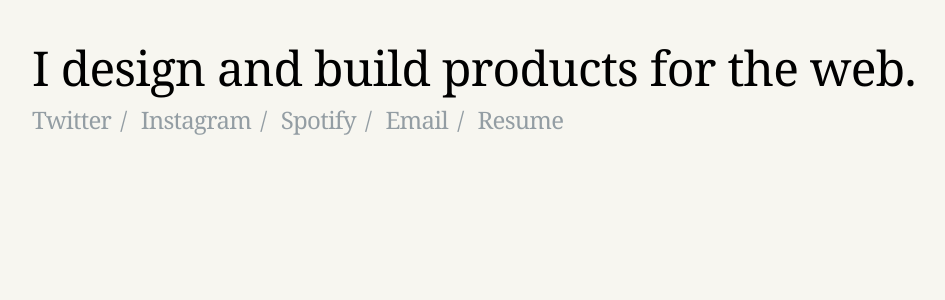
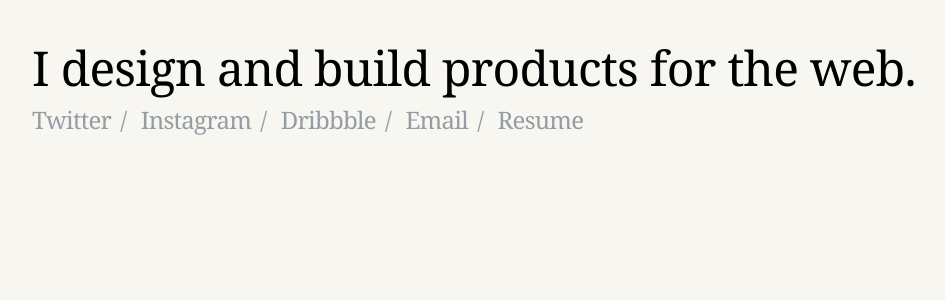
Before and after one commit to raedcabello/raedcabello.com, a Jekyll site: the page built from index.html, in a window 1280 px wide. Shown: the part 264-564 px from the top of the page, without its empty margins (118-1063 px from the left). Built offline with Jekyll 4.4.1, drawn with Linux system fonts in a browser that asks for light colours; some web fonts are replaced.

Commit message:
s/spotify/dribbble. Fixes #12

```diff
--- a/_config.yml
+++ b/_config.yml
@@ -10,7 +10,7 @@
 url: "" # the base hostname & protocol for your site
 twitter_username: raedcabello
 instagram_username: raedcabello
-spotify_username: raedcabello
+dribbble_username: raedcabello
 
 collections:
   work:
--- a/_src/js/site.js
+++ b/_src/js/site.js
@@ -34,6 +34,6 @@ var modalContainer = document.createElement('div');
 document.body.appendChild(modalContainer);
 ReactDOM.render(<Modal />, modalContainer);
 
-if(document.body.clientHeight + 120 > window.innerHeight) {
+if(document.body.clientHeight > window.innerHeight + 120) {
   document.body.classList.remove('fixed-footer');
 }
--- a/_src/sass/_variables.scss
+++ b/_src/sass/_variables.scss
@@ -8,3 +8,4 @@ $green: #66de90;
 $instagram-blue: #3f729b;
 $twitter-blue: #55acee;
 $spotify-green: #66de90;
+$dribbble-pink: #ea4c89;
--- a/_src/sass/components/_body.scss
+++ b/_src/sass/components/_body.scss
@@ -4,10 +4,13 @@ body, html {
 
 body.fixed-footer {
   @media (min-width: 768px) {
-    padding-bottom: 120px;
+    // padding-bottom: 120px;
   }
 }
 
+body {
+  min-height: 100vh;
+}
 
 #wrap {
   margin: 0 auto;
--- a/_src/sass/components/_header.scss
+++ b/_src/sass/components/_header.scss
@@ -29,6 +29,8 @@
         }
 
         &:hover {
+          border-color: transparent;
+
           &:before {
             background: $blue;
           }
--- a/dist/css/site.css
+++ b/dist/css/site.css
@@ -538,10 +538,8 @@ body, html {
   background-color: #f7f6f0;
 }
 
-@media (min-width: 768px) {
-  body.fixed-footer {
-    padding-bottom: 120px;
-  }
+body {
+  min-height: 100vh;
 }
 
 #wrap {
@@ -765,6 +763,9 @@ input[name="_gotcha"] {
     -moz-transition: background 0.1s ease-out;
     transition: background 0.1s ease-out;
     width: 14px;
+  }
+  .site-header .site-title > a:hover {
+    border-color: transparent;
   }
   .site-header .site-title > a:hover:before {
     background: #6bc6d8;
@@ -1063,7 +1064,7 @@ body.has-modal {
 .home .huge {
   font-size: 28px;
   line-height: 1.25;
-  padding: 0 0 1em 0;
+  padding: 0.1em 0;
 }
 
 .home .huge p {
@@ -1073,7 +1074,6 @@ body.has-modal {
 @media (min-width: 768px) {
   .home .huge {
     font-size: 48px;
-    padding: 0.1em 0;
   }
 }
 
@@ -1112,6 +1112,10 @@ body.has-modal {
 
 .home .social-links li a:hover.spotify, .home .social-links li a:active.spotify {
   color: #66de90;
+}
+
+.home .social-links li a:hover.dribbble, .home .social-links li a:active.dribbble {
+  color: #ea4c89;
 }
 
 .home .social-links li a:hover.email, .home .social-links li a:active.email {
--- a/index.html
+++ b/index.html
@@ -12,7 +12,7 @@ bodyClass: home
 <ul class="social-links">
   <li><a href="https://twitter.com/{{ site.twitter_username }}" target="_blank" class="twitter">Twitter</a></li>
   <li><a href="https://instagram.com/{{ site.instagram_username }}" target="_blank" class="instagram">Instagram</a></li>
-  <li><a href="https://open.spotify.com/user/{{ site.spotify_username }}" target="_blank" class="spotify">Spotify</a></li>
+  <li><a href="https://dribbble.com/{{ site.dribbble_username }}" target="_blank" class="dribbble">Dribbble</a></li>
   <li><span id="contact-trigger"><a href="#" class="email">Email</a></span></li>
   <li><a href="about/rae-cabello-resume.pdf" class="resume">Resume</a></li>
 </ul>
```
Also changed, not shown: _src/sass/pages/_home.scss (+5 -2 lines), dist/js/site.js, favicon.ico, 1 other file.
